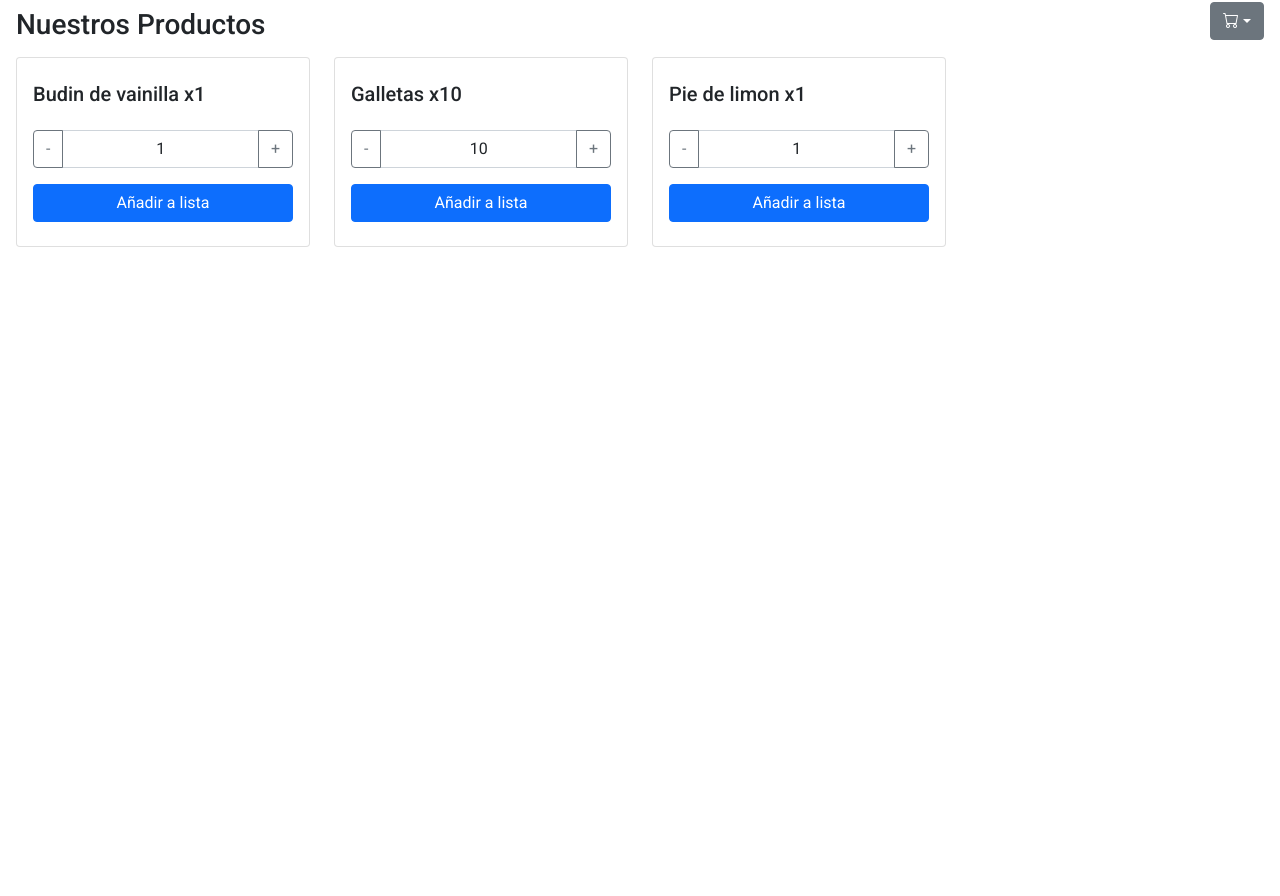
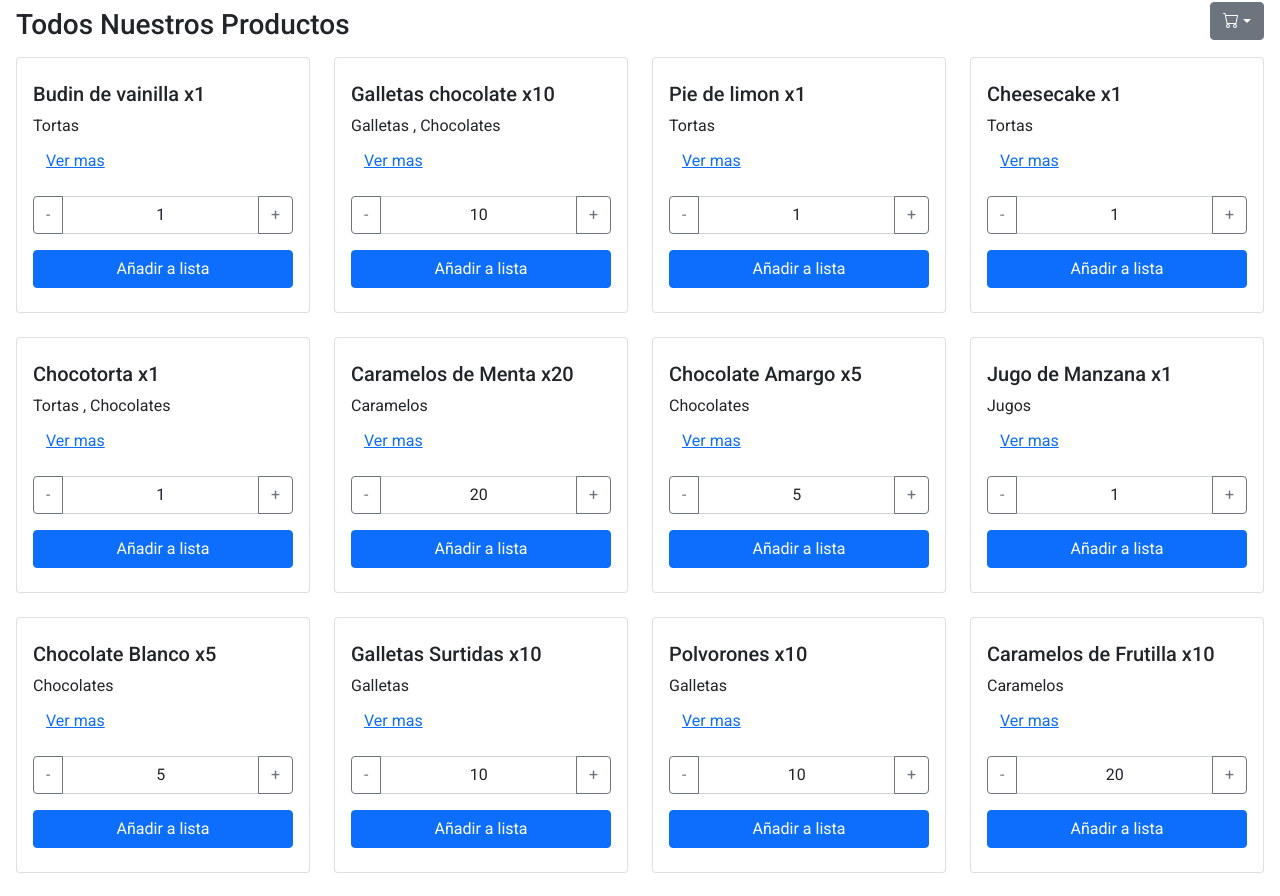
Before and after one commit to RecRoger/ArzolaReactApp, a React (Create React App) app: page / in a window 1280 px wide. Shown: the part 117-1013 px from the top of the page. Before the commit the page ends 800 px from the top, so only its background shows below. Built offline with nearby package versions, Linux system fonts and the light colour scheme.

Commit message:
routing y filtro por categorias

```diff
--- a/src/App.css
+++ b/src/App.css
@@ -38,8 +38,23 @@
   font-weight: thin;
 }
 
+
+.detail-container {
+  display: flex;
+  justify-content: center;
+  align-items: flex-start;
+}
+
+.detail-info {
+  display: flex;
+  flex-direction: column;
+}
+
 .image-container {
   width: 500px;
+}
+
+.carousel {
   border-radius: 1rem;
   overflow: hidden;
 }
@@ -47,9 +62,11 @@
 .total-price,
 .new-price {
   font-weight: bold;
+  color: green;
 }
 
 .total-price.discounted {
+  color: grey !important;
   font-weight: 500 !important;
   text-decoration: line-through;
 }
@@ -57,7 +74,3 @@
 .discount-rate {
   font-size: .8rem;
 }
-
-.new-price {
-  color: green;
-}
--- a/src/App.js
+++ b/src/App.js
@@ -14,10 +14,8 @@ function App() {
         <Routes>
 
           <Route exact path="/" element={<ItemListContainer />} />
+          <Route exact path="/category/:category" element={<ItemListContainer />} />
           <Route exact path="/detail/:itemId" element={<ItemDetailContainer />} />
-
-
-
 
         </Routes>
 
--- a/src/components/Item.jsx
+++ b/src/components/Item.jsx
@@ -1,5 +1,8 @@
 import ItemCount from "./ItemCount";
 import Swal from "sweetalert2";
+import { Link } from "react-router-dom";
+
+
 
 export default function Item({ item}) {
 
@@ -15,10 +18,16 @@ export default function Item({ item}) {
 
     return (
         <>
-            <div className="card px-3 py-4 w-100">
-                <h5 className="mb-4">
+            <div className="card px-3 py-4 w-100 mb-4">
+                <h5 className="mb-2">
                     {item.name} { item.steps ? <span className="count-item.steps">x{item.steps}</span> : ''}
                 </h5>
+                <p className="mb-1">
+                    {item.categories.map((category, i) =>  <span key={i}>{category} {i+1 !== item.categories.length ? ', ': ''}</span>  )}
+                </p>
+                <Link to={'/detail/' + item.id} className="mb-3">
+                    <button className="btn btn-link">Ver mas</button>
+                </Link>
                 <div className="mt-auto">
                     <ItemCount item={item} onAdd={onAdd}></ItemCount>
                 </div>
--- a/src/components/ItemDetail/ItemDetail.jsx
+++ b/src/components/ItemDetail/ItemDetail.jsx
@@ -1,4 +1,6 @@
 import { useEffect, useState } from 'react';
+import ItemCount from '../ItemCount';
+import Swal from "sweetalert2";
 
 
 export default function ItemDetail({ item }) {
@@ -11,11 +13,21 @@ export default function ItemDetail({ item }) {
     }
   }, [item])
 
+  const onAdd = (item, count) => {
+    Swal.fire({
+        position: 'bottom-end',
+        icon: 'success',
+        title: `${item.name}${count > 1 ? `(x${count})` : '' } añadido a la lista de compras`,
+        showConfirmButton: false,
+        timer: 4500,
+    })
+  }
+
   return (
     <> { item ?
-      <div className="d-flex detail-container">
+      <div className="detail-container">
         <div className="image-container">
-
+          ------------------------------ IMAGENES DE PRUEBA!! -----------------------------------
           <div id="carouselExampleIndicators" className="carousel slide" data-bs-ride="carousel">
             <div className="carousel-indicators">
               {item.images.map((image, index )=>
@@ -38,10 +50,10 @@ export default function ItemDetail({ item }) {
               <span className="visually-hidden">Next</span>
             </button>
           </div>
-
+          ------------------------------ IMAGENES DE PRUEBA!! -----------------------------------
         </div>
 
-        <div className="px-5">
+        <div className="px-5 detail-info">
           <h4>{item.name}</h4>
           <p className="item-price">
             <span className={item.discount ? 'discounted total-price' : 'total-price'}>${item.price}</span>
@@ -60,6 +72,10 @@ export default function ItemDetail({ item }) {
           {item.steps > 1 ?
             <p><b>Cantidad de compra:</b> {item.steps}</p> : ''
           }
+
+          <div className="mt-auto d-flex ms-auto">
+              <ItemCount item={item} onAdd={onAdd}></ItemCount>
+          </div>
         </div>
       </div>
       : ''
--- a/src/components/ItemList/ItemListContainer.jsx
+++ b/src/components/ItemList/ItemListContainer.jsx
@@ -1,18 +1,15 @@
 import { useEffect, useState } from 'react';
+import { useParams } from 'react-router-dom';
+import { DefaultItems } from '../../constatns.js';
 import ItemList from './ItemList.jsx';
-import ItemDetailContainer from '../ItemDetail/ItemDetailContainer.jsx';
 
-export const DefaultItems = [
-  { id: 1, name: "Budin de vainilla", initial: 1, stock: 10, steps: 1 },
-  { id: 2, name: "Galletas", initial: 10, stock: 100, steps: 10 },
-  { id: 3, name: "Pie de limon", initial: 1, stock: 5, steps: 1 },
-]
 
 export default function ItemListContainer() {
 
   let [items, setItems] = useState([]);
   let [loader, setLoader] = useState(false);
-  let [detailIndicator, setDetailIndicator] = useState(false);
+
+  let { category } = useParams()
 
   const getItems = new Promise((resolve, reject) => {
     setTimeout(()=>{
@@ -24,22 +21,25 @@ export default function ItemListContainer() {
   useEffect(()=> {
     setLoader(true)
     getItems.then((resp)=>{
-      setItems(resp)
+      if(category) {
+        setItems(resp.filter(item=> item.categories.includes(category)))
+      } else {
+        setItems(resp)
+      }
     })
     .finally(()=> {
       setLoader(false)
     });
-  }, [])
-
-
-  function showDetail() {
-    setDetailIndicator(!detailIndicator)
-  }
+  }, [category])
 
   return (
     <>
       <div className="app-content">
-        <h3>Nuestros Productos</h3>
+        <h3>
+          {category ? '' : 'Todos '}
+          Nuestros Productos
+          {category ? `: ${category}` : ''}
+        </h3>
 
         { !loader ?
           <ItemList items={ items }/>
@@ -50,13 +50,6 @@ export default function ItemListContainer() {
             </div>
         }
 
-
-        {/* <button className='btn btn-outline-secondary btn-lg my-4' onClick={()=> showDetail()}>Ver Detalle Producto</button>
-
-        {detailIndicator ?
-          <ItemDetailContainer />
-        : ''} */}
-
       </div>
     </>
   );
--- a/src/components/NavBar.jsx
+++ b/src/components/NavBar.jsx
@@ -1,8 +1,13 @@
 import logo from '../assets/logo_rorg_yellow.svg';
 import CartWidget from './CartWidget';
 import { Link } from "react-router-dom";
+import { CATEGORIES } from '../constatns'
 
 function Navbar() {
+
+  const categories = Object.values(CATEGORIES);
+
+
   return (
     <>
     <header className="app-header bg-dark">
@@ -11,12 +16,25 @@ function Navbar() {
         </Link>
 
         <Link to={'/'}>
-          <button className="btn btn-secondary me-3">Productos</button>
+          <button className="btn btn-primary me-3">Productos</button>
         </Link>
-        <Link to={'/detail'+'/id'}>
-          <button className="btn btn-secondary me-3">Detalle</button>
-        </Link>
-        <button className="btn btn-primary">Iniciar Sesión</button>
+
+        <div className="dropdown">
+          <button className="btn btn-secondary dropdown-toggle" type="button" id="categoryMenu" data-bs-toggle="dropdown" aria-expanded="false">
+            Categorias
+          </button>
+          <ul className="dropdown-menu" aria-labelledby="categoryMenu">
+
+            { categories.map((category, i)=>
+              <li key={i}>
+                <Link className="dropdown-item" to={'/category/'+category}>
+                  {category}
+                </Link>
+              </li>
+            ) }
+
+          </ul>
+        </div>
     </header>
     <CartWidget></CartWidget>
     </>
--- /dev/null
+++ b/src/constatns.js
@@ -0,0 +1,90 @@
+export const CATEGORIES = {
+    CAKE: 'Tortas',
+    COOKIES: 'Galletas',
+    CHOCOLAT: 'Chocolates',
+    CANDY: 'Caramelos',
+    JUICE: 'Jugos',
+}
+
+export const DefaultItems = [
+    {
+        id: '1', name: "Budin de vainilla", initial: 1, stock: 10, steps: 1, categories: [CATEGORIES.CAKE],
+        description: 'Esponjosa torta de vainilla y limon',
+        price: 1500, creationTime: 1,
+    },
+    {
+        id: '2', name: "Galletas chocolate", initial: 10, stock: 100, steps: 10, categories: [CATEGORIES.COOKIES, CATEGORIES.CHOCOLAT],
+        description: 'Set de galletas de chocolate, con chispas de chocolate blanco',
+        price: 800, discount: 15, creationTime: 2,
+    },
+    {
+        id: '3', name: "Pie de limon", initial: 1, stock: 5, steps: 1, categories: [CATEGORIES.CAKE],
+        description: 'Exquisito pie de limon, con tope de frutos del bosque y fondo de crocante galleta',
+        price: 1600, discount: 20, creationTime: 3,
+    },
+    {
+        id: '4', name: "Cheesecake", initial: 1, stock: 6, steps: 1, categories: [CATEGORIES.CAKE],
+        description: 'Deliciosa Cheesecake americana, con tope de frutilla ',
+        price: 1400, creationTime: 2,
+    },
+    {
+        id: '5', name: "Chocotorta", initial: 1, stock: 15, steps: 1, categories: [CATEGORIES.CAKE, CATEGORIES.CHOCOLAT],
+        description: 'Deliciosa torta creada con crema de chocolate, dulce de leche y galletas de vainilla',
+        price: 1300, discount: 10, creationTime: 3,
+    },
+    {
+        id: '6', name: "Caramelos de Menta", initial: 20, stock: 200, steps: 20, categories: [CATEGORIES.CANDY],
+        description: 'Surtido de caramelos de menta y gengibre',
+        price: 500, creationTime: 1,
+    },
+    {
+        id: '7', name: "Chocolate Amargo", initial: 5, stock: 60, steps: 5, categories: [CATEGORIES.CHOCOLAT],
+        description: 'Set de barras de chocolate oscuro importado',
+        price: 700, creationTime: 1,
+    },
+    {
+        id: '8', name: "Jugo de Manzana", initial: 1, stock: 11, steps: 1, categories: [CATEGORIES.JUICE],
+        description: 'Litro de jugo de manzana natural, envasado y sin conservantes',
+        price: 600, discount: 10, creationTime: 2,
+    },
+    {
+        id: '9', name: "Chocolate Blanco", initial: 5, stock: 60, steps: 5, categories: [CATEGORIES.CHOCOLAT],
+        description: 'Increibles barras de chocolate blanco, deliciosas y unicas',
+        price: 700, discount: 10, creationTime: 1,
+    },
+    {
+        id: '10', name: "Galletas Surtidas", initial: 10, stock: 100, steps: 10, categories: [CATEGORIES.COOKIES],
+        description: 'Set de galletas surtidas, de chispas de chocolate, vainilla y frutilla',
+        price: 1000, discount: 15, creationTime: 2,
+    },
+    {
+        id: '11', name: "Polvorones", initial: 10, stock: 100, steps: 10, categories: [CATEGORIES.COOKIES],
+        description: 'Dulces galletas secas, crocantes y espolboreadas con azucar nevada',
+        price: 1200, creationTime: 4,
+    },
+    {
+        id: '12', name: "Caramelos de Frutilla", initial: 20, stock: 260, steps: 10, categories: [CATEGORIES.CANDY],
+        description: 'Caramelos artesanales de frutilla, de diversos tamaños y formas',
+        price: 800, creationTime: 3,
+    },
+    {
+        id: '13', name: "Jugo de Naranja", initial: 1, stock: 11, steps: 1, categories: [CATEGORIES.JUICE],
+        description: 'Unn litro de jugo natural de naranja dulce, recien exprimido y envasado',
+        price: 400, creationTime: 1,
+    },
+    {
+        id: '14', name: "Leche Chocolatada", initial: 1, stock: 20, steps: 1, categories: [CATEGORIES.JUICE, CATEGORIES.CHOCOLAT],
+        description: 'Un litro de bebida a base de leche con sabor a chocolate',
+        price: 1100, creationTime: 1,
+    },
+    {
+        id: '15', name: "Jugo de Frutilla", initial: 1, stock: 11, steps: 1, categories: [CATEGORIES.JUICE],
+        description: 'Un litro de jugo de frutilla, endulsado y envasado',
+        price: 400, creationTime: 1,
+    },
+    {
+        id: '16', name: "Caramelos Surtidos", initial: 20, stock: 260, steps: 10, categories: [CATEGORIES.CANDY],
+        description: 'Caramelos surtidos de todos los sabores',
+        price: 500, discount: 10, creationTime: 1,
+    },
+  ]
```
Also changed, not shown: src/components/ItemDetail/ItemDetailContainer.jsx (+10 -18 lines).
